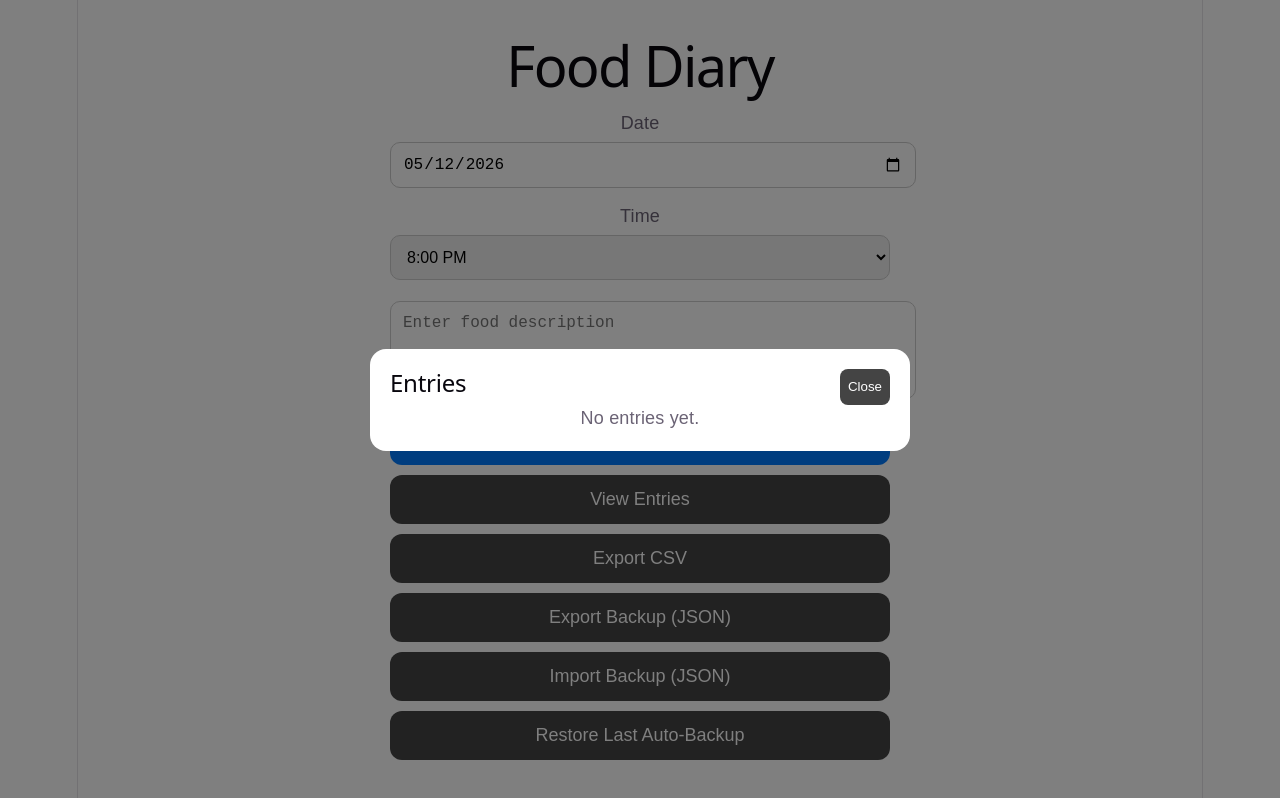
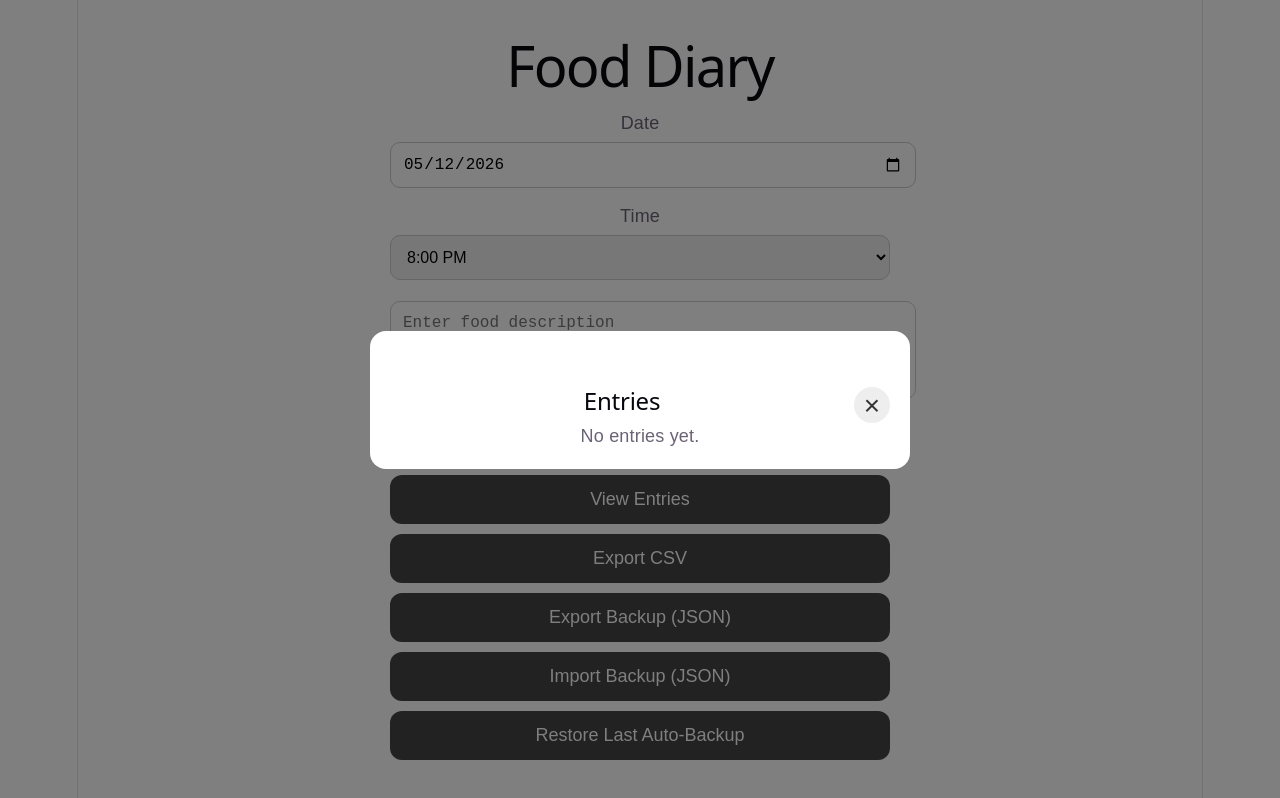
Before and after one commit to SpitsbergenVault/food-diary-app, a React (Vite) app: page / in a window 1280 px wide. Both pictures are taken after a click on the button "View Entries". Built offline with nearby package versions, Linux system fonts and the light colour scheme.

Commit message:
2nd sort fix and close btn fix

```diff
--- a/src/App.jsx
+++ b/src/App.jsx
@@ -73,7 +73,8 @@ function convertTimeTo24Hour(timeString) {
     .padStart(2, '0')}:${minutes}`
 }
 
-// Stable chronological sorting
+// Reverse chronological sorting:
+// newest date first, latest time first
 function sortEntries(entries) {
   return [...entries].sort((a, b) => {
     const dateTimeA = `${a.date}T${convertTimeTo24Hour(
@@ -85,8 +86,8 @@ function sortEntries(entries) {
     )}`
 
     return (
-      new Date(dateTimeA) -
-      new Date(dateTimeB)
+      new Date(dateTimeB) -
+      new Date(dateTimeA)
     )
   })
 }
@@ -128,13 +129,11 @@ function App() {
 
   const fileInputRef = useRef(null)
 
-  // Save + backup sync
   useEffect(() => {
     saveEntries(entries)
     saveBackup(entries)
   }, [entries])
 
-  // ADD ENTRY
   function addEntry() {
     const trimmedFood = food.trim()
 
@@ -164,14 +163,12 @@ function App() {
     setFood('')
   }
 
-  // DELETE ENTRY
   function deleteEntry(id) {
     setEntries(
       entries.filter(entry => entry.id !== id)
     )
   }
 
-  // RESTORE AUTO BACKUP
   function restoreLastBackup() {
     try {
       const saved = localStorage.getItem(
@@ -207,7 +204,6 @@ function App() {
     }
   }
 
-  // CSV EXPORT
   function exportToCSV() {
     if (entries.length === 0) {
       alert('No entries to export')
@@ -216,7 +212,7 @@ function App() {
 
     const headers = ['Date', 'Time', 'Food']
 
-    const rows = entries.map(entry => [
+    const rows = sortEntries(entries).map(entry => [
       `"${entry.date}"`,
       `"${entry.time}"`,
       `"${entry.food.replace(/"/g, '""')}"`
@@ -242,15 +238,16 @@ function App() {
     URL.revokeObjectURL(url)
   }
 
-  // EXPORT BACKUP JSON
   function exportBackup() {
     if (entries.length === 0) {
       alert('No data to export')
       return
     }
 
+    const sorted = sortEntries(entries)
+
     const blob = new Blob(
-      [JSON.stringify(entries, null, 2)],
+      [JSON.stringify(sorted, null, 2)],
       {
         type: 'application/json'
       }
@@ -273,7 +270,6 @@ function App() {
     URL.revokeObjectURL(url)
   }
 
-  // IMPORT BACKUP
   function importBackup(event) {
     const file = event.target.files[0]
 
@@ -315,11 +311,9 @@ function App() {
     fileInputRef.current?.click()
   }
 
-  // ALWAYS SORT BEFORE RENDER
   const sortedEntries =
     sortEntries(entries)
 
-  // Group entries by date
   const groupedEntries =
     sortedEntries.reduce((groups, entry) => {
       if (!groups[entry.date]) {
@@ -344,7 +338,6 @@ function App() {
         Food Diary
       </h1>
 
-      {/* hidden import input */}
       <input
         ref={fileInputRef}
         type="file"
@@ -353,7 +346,6 @@ function App() {
         style={{ display: 'none' }}
       />
 
-      {/* Date */}
       <div style={{ marginBottom: 15 }}>
         <label>Date</label>
 
@@ -367,7 +359,6 @@ function App() {
         />
       </div>
 
-      {/* Time */}
       <div style={{ marginBottom: 15 }}>
         <label>Time</label>
 
@@ -411,7 +402,6 @@ function App() {
         </select>
       </div>
 
-      {/* Food */}
       <textarea
         value={food}
         onChange={e =>
@@ -467,28 +457,22 @@ function App() {
         Restore Last Auto-Backup
       </button>
 
-      {/* Modal */}
       {showModal && (
         <div style={modalOverlay}>
           <div style={modalContent}>
-            <div
-              style={{
-                display: 'flex',
-                justifyContent:
-                  'space-between'
-              }}
+            <button
+              onClick={() =>
+                setShowModal(false)
+              }
+              style={closeButton}
+              aria-label="Close entries modal"
             >
-              <h2>Entries</h2>
+              ×
+            </button>
 
-              <button
-                onClick={() =>
-                  setShowModal(false)
-                }
-                style={closeButton}
-              >
-                Close
-              </button>
-            </div>
+            <h2 style={{ marginTop: 0 }}>
+              Entries
+            </h2>
 
             {sortedEntries.length === 0 ? (
               <p>No entries yet.</p>
@@ -498,7 +482,7 @@ function App() {
                   <div key={date}>
                     <h3>
                       {new Date(
-                        date
+                        `${date}T00:00:00`
                       ).toLocaleDateString()}
                     </h3>
 
@@ -539,7 +523,6 @@ function App() {
         </div>
       )}
 
-      {/* Toast */}
       {showToast && (
         <div style={toastStyle}>
           Entry Added
@@ -590,16 +573,19 @@ const modalOverlay = {
   backgroundColor: 'rgba(0,0,0,0.5)',
   display: 'flex',
   justifyContent: 'center',
-  alignItems: 'center'
+  alignItems: 'center',
+  padding: 20
 }
 
 const modalContent = {
+  position: 'relative',
   backgroundColor: 'white',
   maxWidth: 500,
   width: '100%',
   maxHeight: '80vh',
   overflowY: 'auto',
   padding: 20,
+  paddingTop: 56,
   borderRadius: 16
 }
 
@@ -619,11 +605,19 @@ const smallDeleteButton = {
 }
 
 const closeButton = {
-  backgroundColor: '#444',
-  color: 'white',
+  position: 'sticky',
+  top: 0,
+  float: 'right',
+  zIndex: 10,
+  width: 36,
+  height: 36,
+  borderRadius: '50%',
   border: 'none',
-  padding: 8,
-  borderRadius: 8
+  backgroundColor: '#eee',
+  color: '#333',
+  fontSize: 28,
+  lineHeight: '36px',
+  cursor: 'pointer'
 }
 
 const toastStyle = {
```
